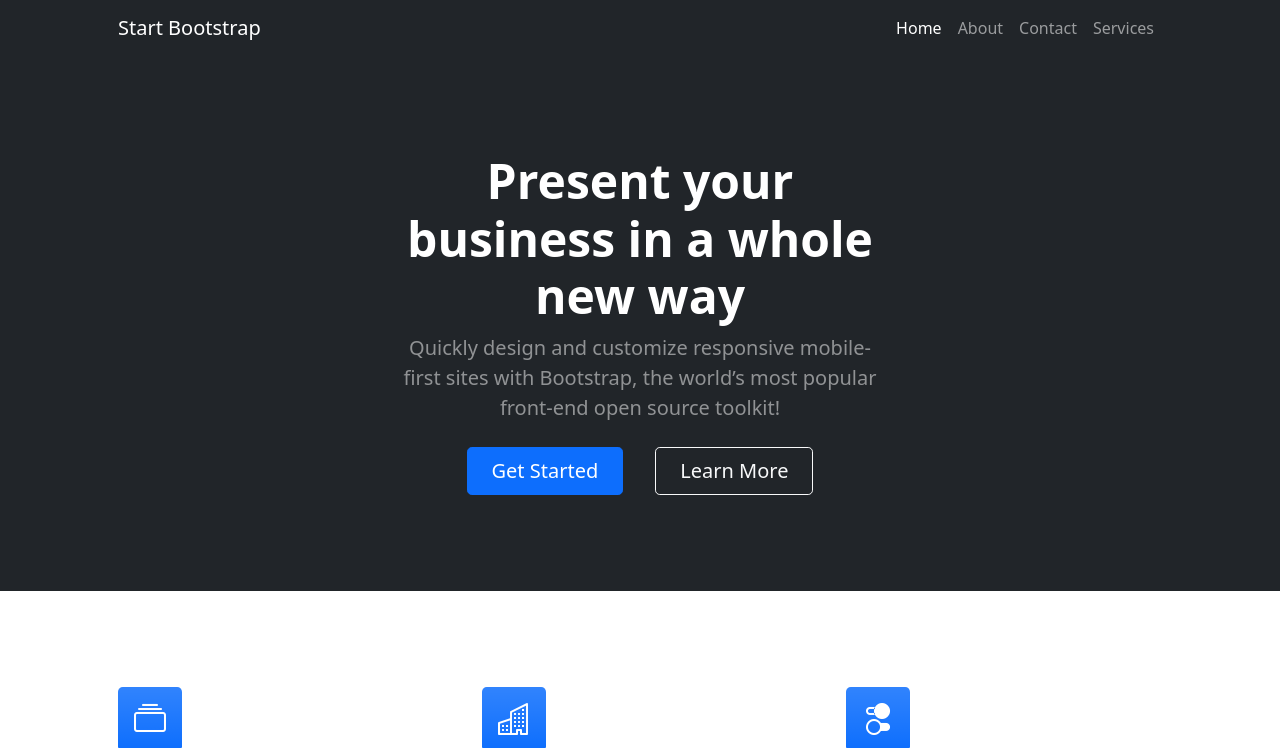
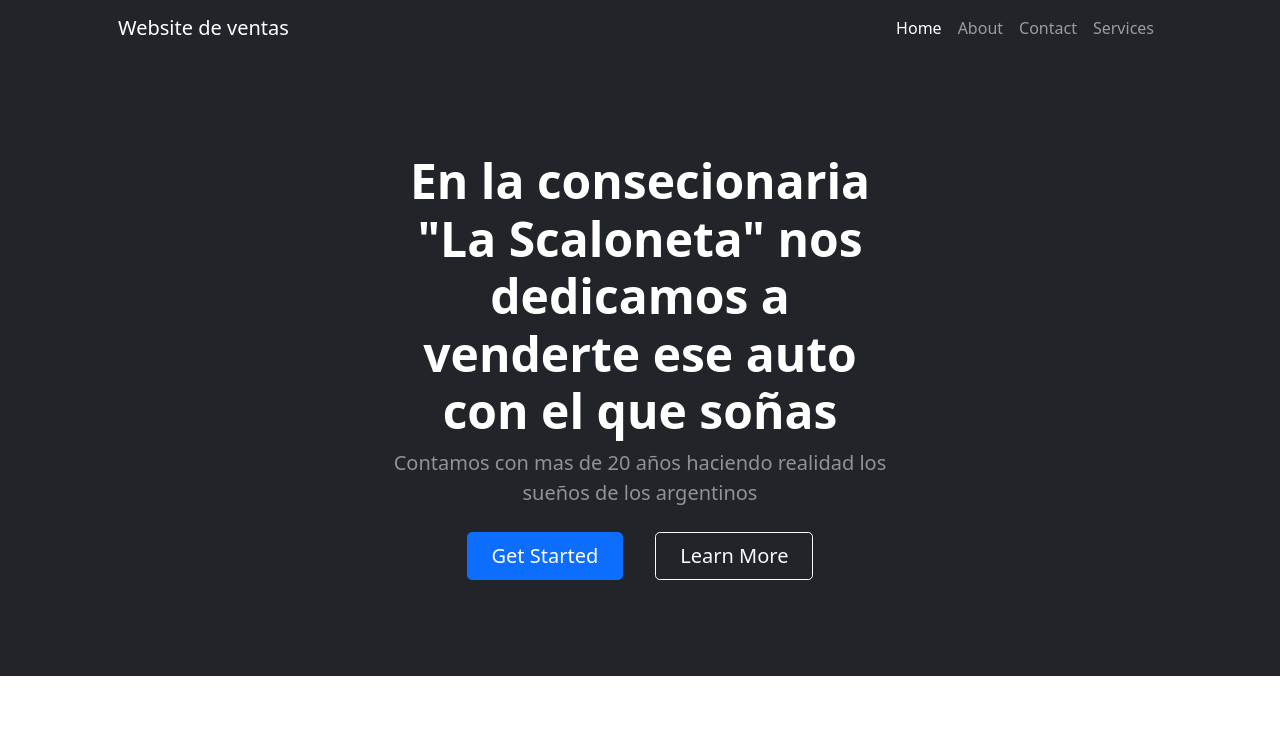
Before and after one commit to Faccejas/Trabajo_final_coder_python, a Django app: page /venta/Inicio/ in a window 1280 px wide. Shown: the top 748 px of the page. Run offline with Django 4.2, Linux system fonts and the light colour scheme; some libraries are stand-ins or nearby versions.

Commit message:
Templates añadidos

```diff
--- a/concesionaria/venta/templates/venta/index.html
+++ b/concesionaria/venta/templates/venta/index.html
@@ -1,23 +1,24 @@
 <!DOCTYPE html>
 <html lang="en">
     <head>
+        {% load static %}
         <meta charset="utf-8" />
         <meta name="viewport" content="width=device-width, initial-scale=1, shrink-to-fit=no" />
         <meta name="description" content="" />
         <meta name="author" content="" />
-        <title>Business Frontpage - Start Bootstrap Template</title>
+        <title>Consecionaria La Scaloneta autos</title>
         <!-- Favicon-->
         <link rel="icon" type="image/x-icon" href="assets/favicon.ico" />
         <!-- Bootstrap icons-->
         <link href="https://cdn.jsdelivr.net/npm/bootstrap-icons@1.4.1/font/bootstrap-icons.css" rel="stylesheet" />
         <!-- Core theme CSS (includes Bootstrap)-->
-        <link href="css/styles.css" rel="stylesheet" />
+        <link href="{% static 'venta/css/styles.css' %}" rel="stylesheet" />
     </head>
     <body>
         <!-- Responsive navbar-->
         <nav class="navbar navbar-expand-lg navbar-dark bg-dark">
             <div class="container px-5">
-                <a class="navbar-brand" href="#!">Start Bootstrap</a>
+                <a class="navbar-brand" href="#!">Website de ventas</a>
                 <button class="navbar-toggler" type="button" data-bs-toggle="collapse" data-bs-target="#navbarSupportedContent" aria-controls="navbarSupportedContent" aria-expanded="false" aria-label="Toggle navigation"><span class="navbar-toggler-icon"></span></button>
                 <div class="collapse navbar-collapse" id="navbarSupportedContent">
                     <ul class="navbar-nav ms-auto mb-2 mb-lg-0">
@@ -35,8 +36,8 @@
                 <div class="row gx-5 justify-content-center">
                     <div class="col-lg-6">
                         <div class="text-center my-5">
-                            <h1 class="display-5 fw-bolder text-white mb-2">Present your business in a whole new way</h1>
-                            <p class="lead text-white-50 mb-4">Quickly design and customize responsive mobile-first sites with Bootstrap, the world’s most popular front-end open source toolkit!</p>
+                            <h1 class="display-5 fw-bolder text-white mb-2">En la consecionaria "La Scaloneta" nos dedicamos a venderte ese auto con el que soñas</h1>
+                            <p class="lead text-white-50 mb-4">Contamos con mas de 20 años haciendo realidad los sueños de los argentinos </p>
                             <div class="d-grid gap-3 d-sm-flex justify-content-sm-center">
                                 <a class="btn btn-primary btn-lg px-4 me-sm-3" href="#features">Get Started</a>
                                 <a class="btn btn-outline-light btn-lg px-4" href="#!">Learn More</a>
```
Also changed, not shown: concesionaria/compra/templates/compra/index.html (+6 -5 lines).
